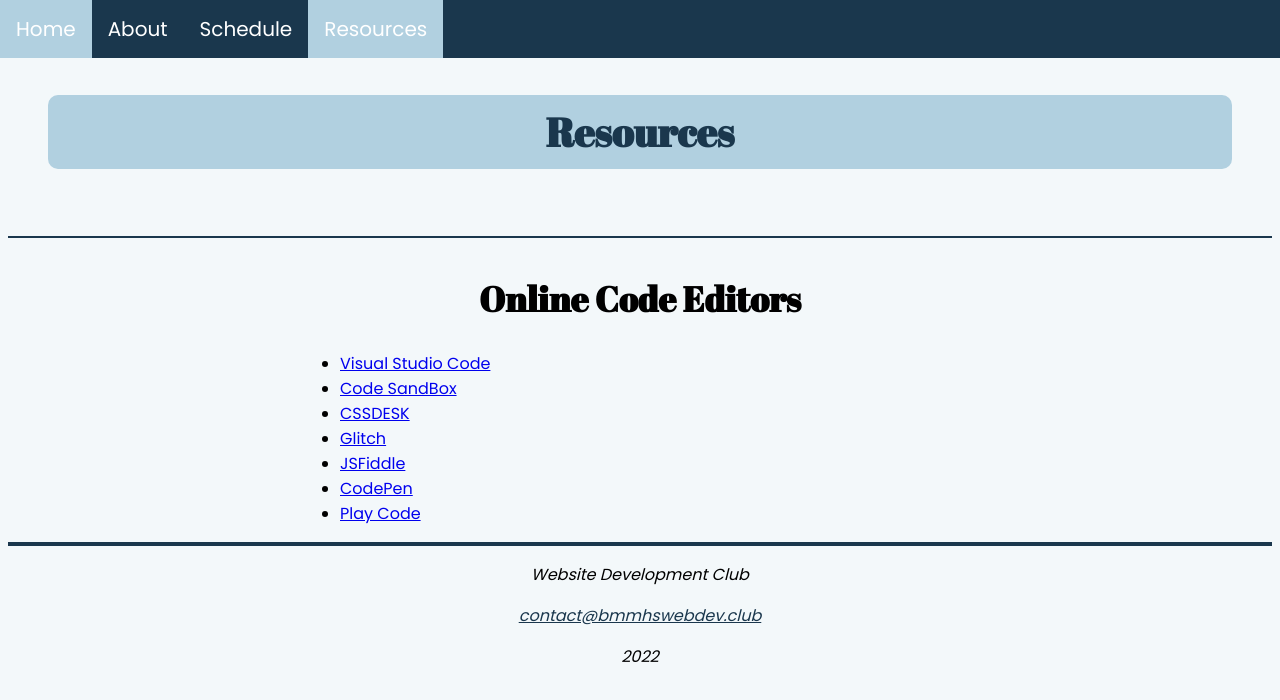
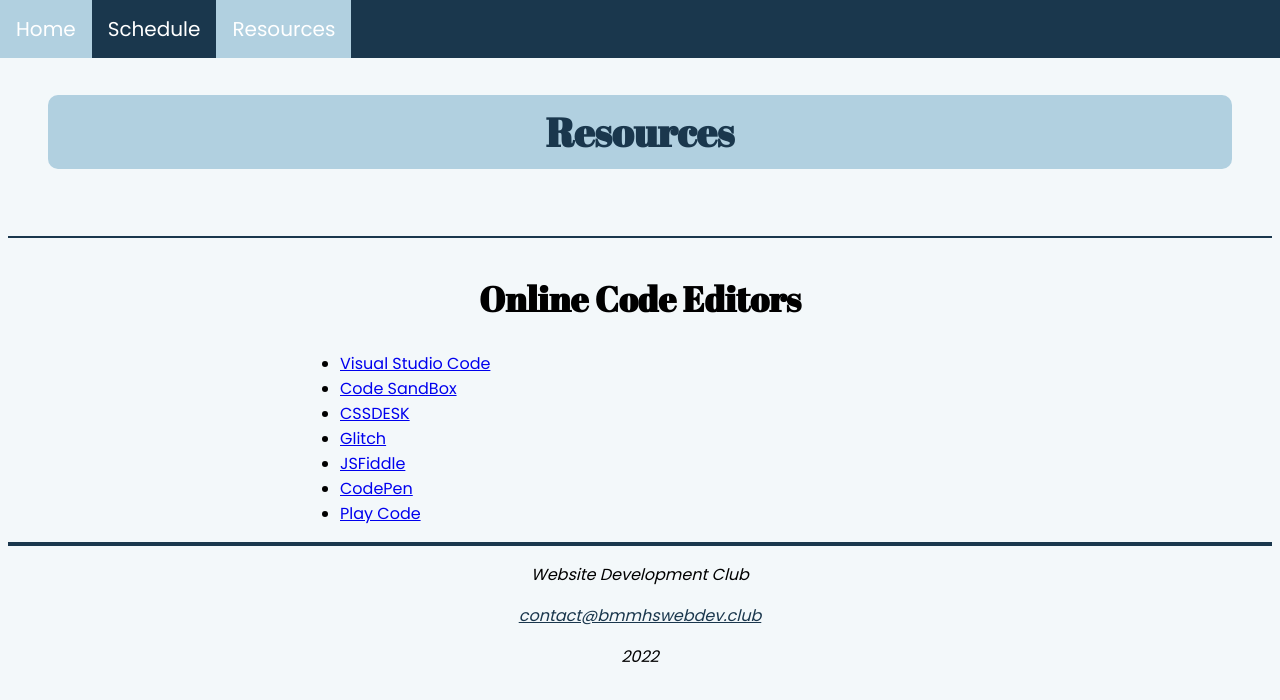
Before and after one commit to Allan-E06/webdevclub, a plain HTML site: page resources.html in a window 1280 px wide. Drawn offline with Linux system fonts and the light colour scheme.

Commit message:
Updated Nav
Removed "about" link

```diff
--- a/resources.html
+++ b/resources.html
@@ -15,7 +15,6 @@
             <ul class="navbar">
                 <!--Make sure to change links if changing to another webhosting or previewing the file-->
                 <li class="navitem"><a class="navlink" href="index.html">Home</a></li>
-                <li class="navitem"><a class="navlink" href="About.html">About</a></li>
                 <li class="navitem"><a class="navlink" href="Schedule.html">Schedule</a></li>
                 <li class="navitem"><a class="navlink active" href="resources.html">Resources</a></li>
             </ul>
```
